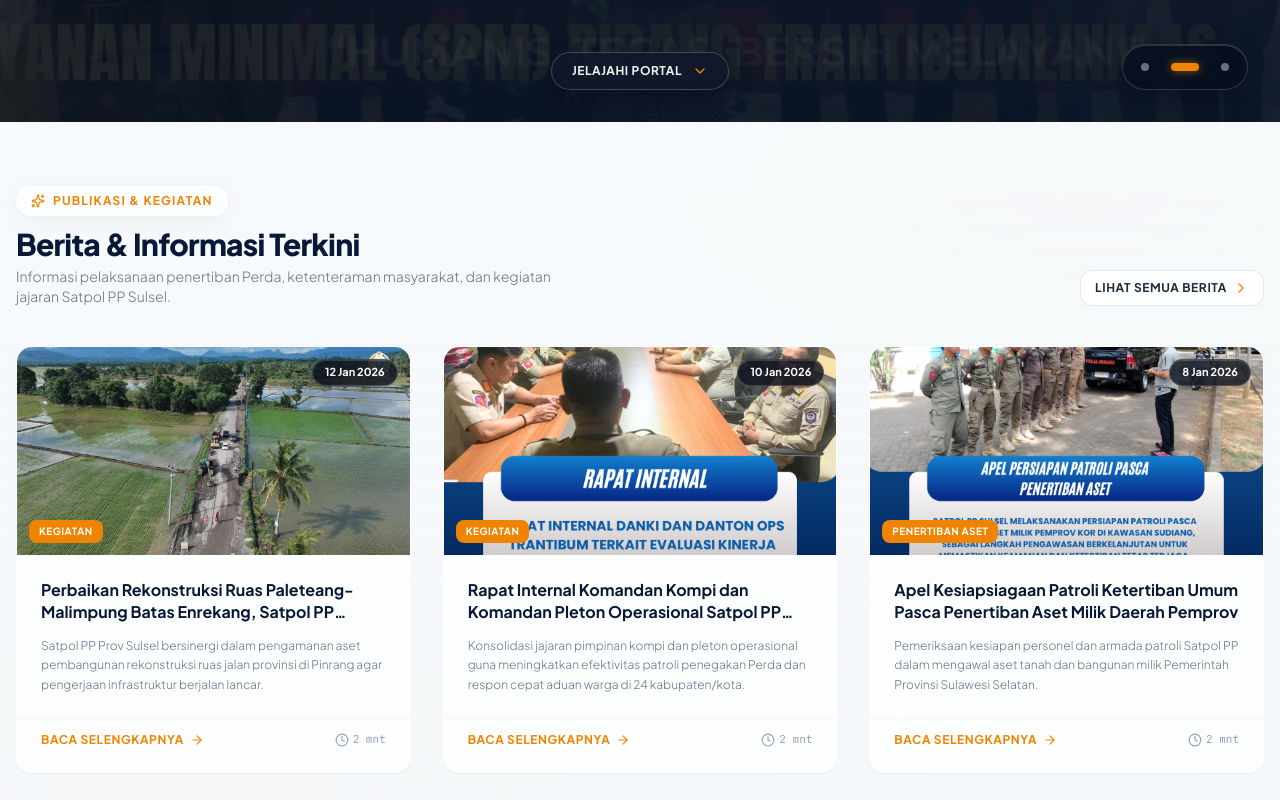
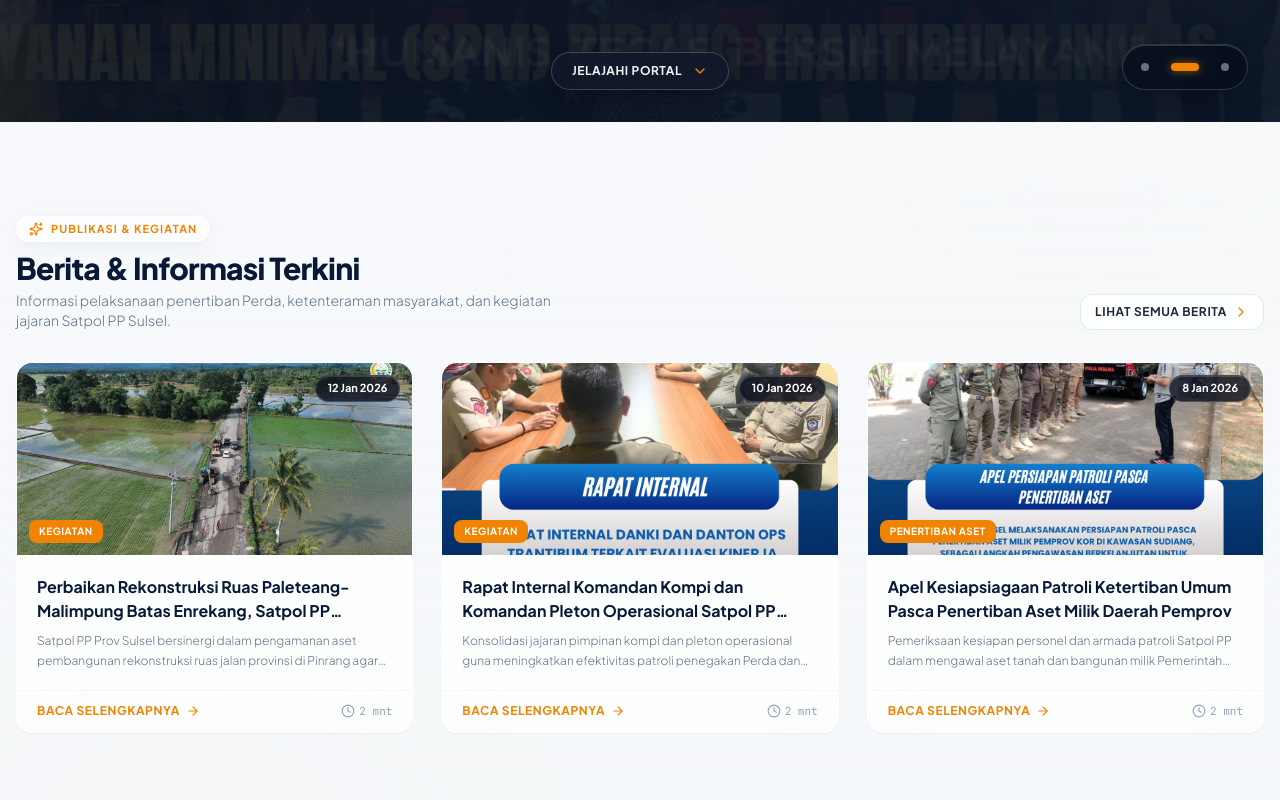
Before and after one commit to mutiaharn/SatpolPP, a SvelteKit app in the folder frontend/: page / in a window 1280 px wide. Shown: the part 680-1480 px from the top of the page. Built offline with nearby package versions, Linux system fonts and the light colour scheme.

Commit message:
fix(ui): center news section vertically with balanced viewport framing and compact cards

```diff
--- a/frontend/src/routes/+page.svelte
+++ b/frontend/src/routes/+page.svelte
@@ -147,11 +147,11 @@
   </div>
 </section>
 
-<!-- 2. Berita Terbaru (Glassmorphic Cards, Squircles & Balanced Heights) -->
-<section id="berita-terbaru" class="scroll-mt-24 pt-12 md:pt-16 pb-16 px-4 max-w-7xl mx-auto">
-  <div class="flex flex-col md:flex-row md:items-end justify-between mb-10 gap-4">
+<!-- 2. Berita Terbaru (Glassmorphic Cards, Squircles & Balanced Vertical Centering) -->
+<section id="berita-terbaru" class="scroll-mt-20 md:scroll-mt-24 py-8 md:py-12 px-4 max-w-7xl mx-auto md:min-h-[calc(100vh-96px)] flex flex-col justify-center">
+  <div class="flex flex-col md:flex-row md:items-end justify-between mb-6 md:mb-8 gap-4">
     <div>
-      <div class="inline-flex items-center gap-2 px-3.5 py-1.5 rounded-full ds-glass text-[#F08300] font-bold text-xs uppercase tracking-widest border border-amber-200/80 mb-2.5">
+      <div class="inline-flex items-center gap-2 px-3 py-1 rounded-full ds-glass text-[#F08300] font-bold text-[11px] uppercase tracking-widest border border-amber-200/80 mb-2">
         <Sparkles class="w-3.5 h-3.5 text-[#F08300]" />
         <span>Publikasi &amp; Kegiatan</span>
       </div>
@@ -174,11 +174,11 @@
     </Button>
   </div>
 
-  <div class="grid grid-cols-1 md:grid-cols-3 gap-8 items-stretch">
+  <div class="grid grid-cols-1 md:grid-cols-3 gap-5 lg:gap-7 items-stretch">
     {#each $articlesStore.slice(0, 3) as item}
       <GlassCard hoverLift padding="none" className="h-full flex flex-col justify-between group overflow-hidden">
         <div>
-          <div class="relative h-52 bg-slate-100 overflow-hidden">
+          <div class="relative h-44 sm:h-48 bg-slate-100 overflow-hidden">
             <img
               src={item.thumbnail}
               alt={item.title}
@@ -193,17 +193,17 @@
             </div>
           </div>
 
-          <div class="p-6 space-y-3">
-            <h3 class="font-bold text-base text-[#071936] leading-snug line-clamp-2 min-h-[2.8rem] group-hover:text-[#F08300] transition duration-200">
+          <div class="p-5 space-y-2">
+            <h3 class="font-bold text-[15px] sm:text-base text-[#071936] leading-snug line-clamp-2 min-h-[2.6rem] group-hover:text-[#F08300] transition duration-200">
               <a href={`/berita/${item.slug}`}>{item.title}</a>
             </h3>
-            <p class="text-xs text-slate-500 leading-relaxed line-clamp-3 min-h-[3.2rem] font-light">
+            <p class="text-xs text-slate-500 leading-relaxed line-clamp-2 min-h-[2.2rem] font-light">
               {item.summary}
             </p>
           </div>
         </div>
 
-        <div class="px-6 pb-6 pt-3 border-t border-slate-100/90 mt-auto flex items-center justify-between">
+        <div class="px-5 py-3 border-t border-slate-100/90 mt-auto flex items-center justify-between">
           <a href={`/berita/${item.slug}`} class="text-xs font-bold text-[#F08300] uppercase tracking-wider hover:underline flex items-center gap-1.5 group-hover:text-[#d97400] transition">
             <span>Baca Selengkapnya</span>
             <ArrowRight class="w-3.5 h-3.5 group-hover:translate-x-0.5 transition-transform" />
```
